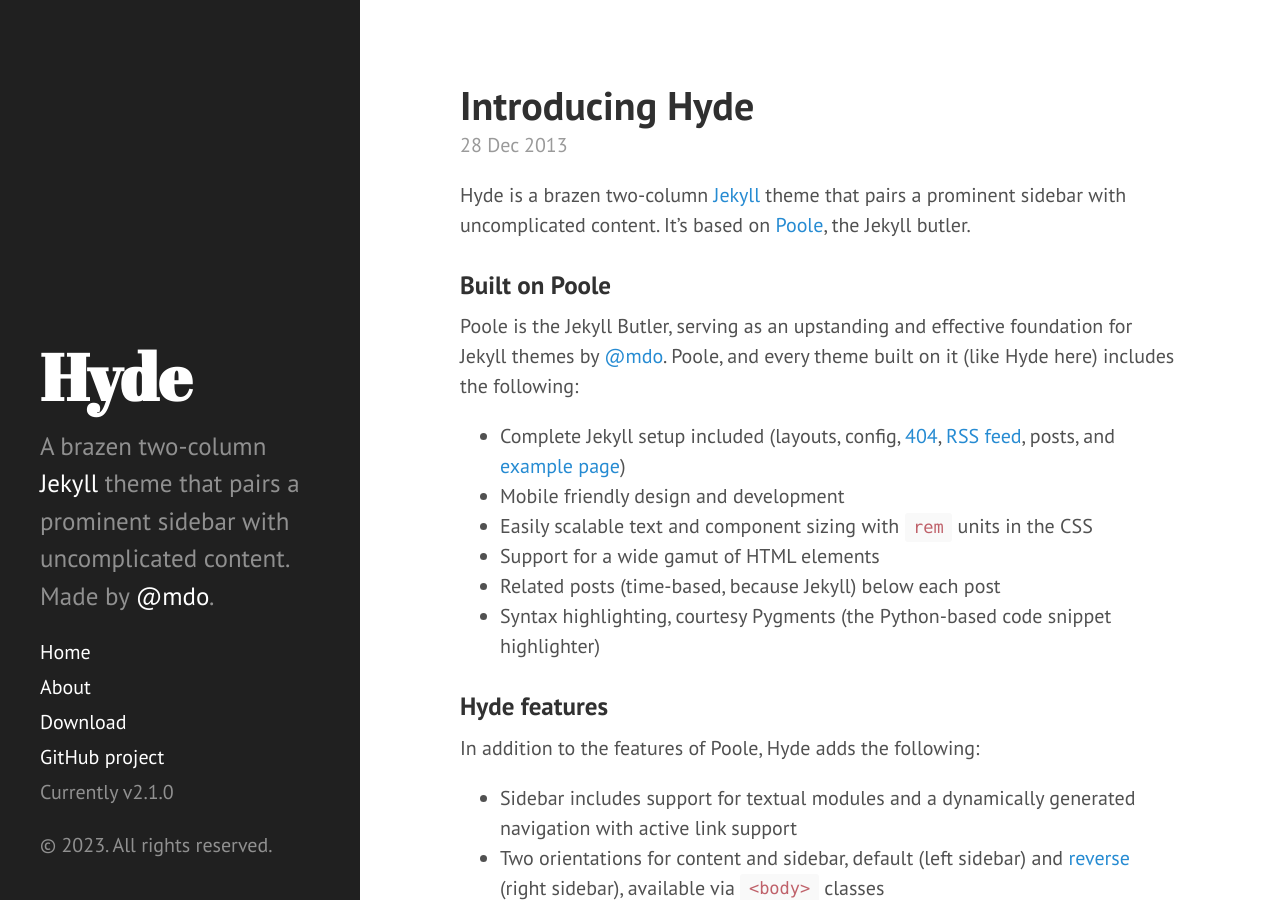
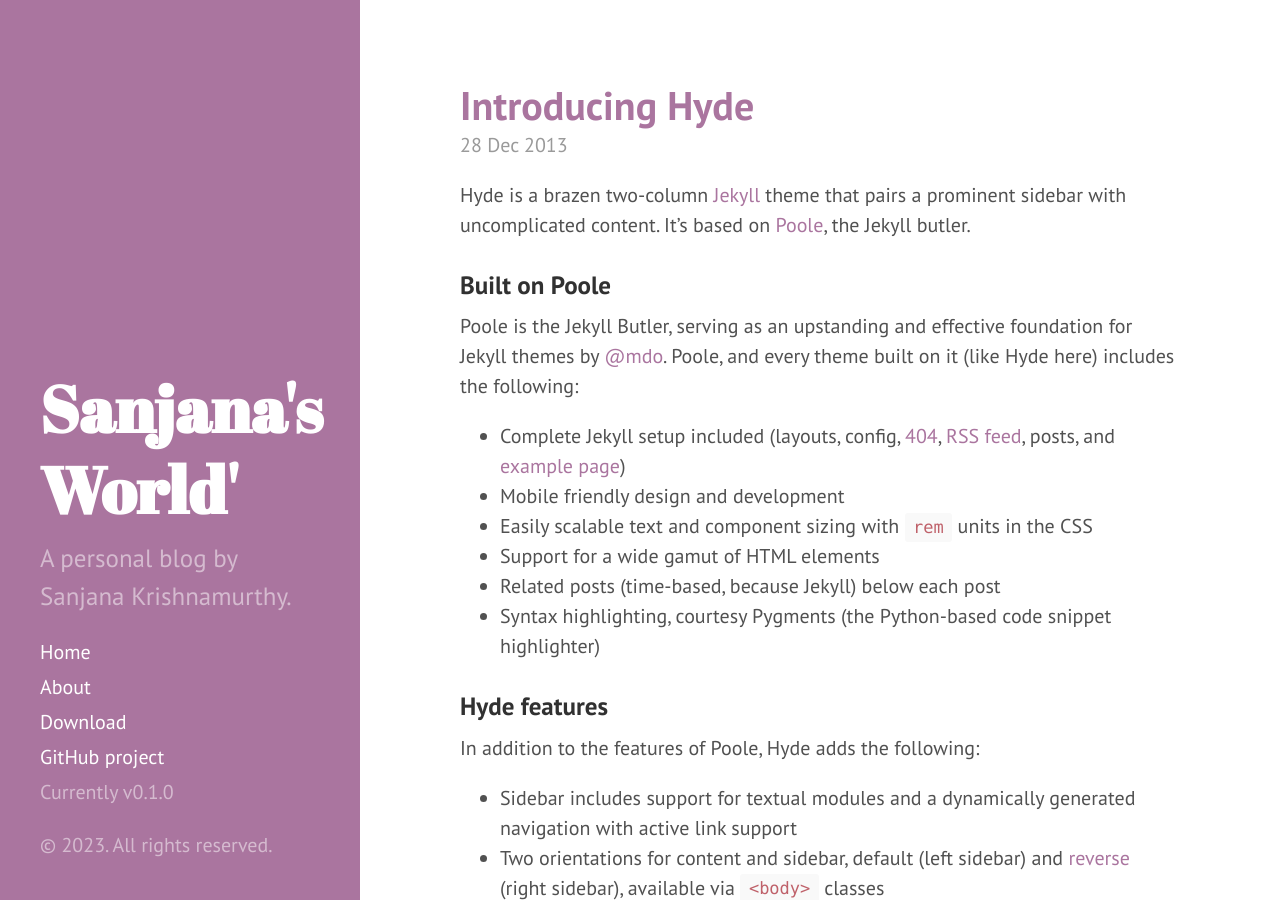
Before and after one commit to sxnjanak/sxnjanak.github.io, a Jekyll site: the page built from index.html, in a window 1280 px wide and 900 px high. Built offline with Jekyll 4.4.1, drawn with Linux system fonts in a browser that asks for light colours; Markdown is read by kramdown in place of the engine named in the settings; the list of posts is cut into pages by our own code.

Commit message:
Update so that formatting is there

```diff
--- a/404.html
+++ b/404.html
@@ -6,5 +6,5 @@
 
 <div class="page">
   <h1 class="page-title">404: Page not found</h1>
-  <p class="lead">Sorry, we've misplaced that URL or it's pointing to something that doesn't exist. <a href="{{ site.baseurl }}">Head back home</a> to try finding it again.</p>
+  <p class="lead">Sorry, we've misplaced that URL or it's pointing to something that doesn't exist. <a href="{{ '/' | relative_url }}">Head back home</a> to try finding it again.</p>
 </div>
--- a/_config.yml
+++ b/_config.yml
@@ -7,20 +7,20 @@
 # relative_permalinks: true
 
 # Setup
-title:            Hyde
-tagline:          'A Jekyll theme'
-description:      'A brazen two-column <a href="http://jekyllrb.com" target="_blank">Jekyll</a> theme that pairs a prominent sidebar with uncomplicated content. Made by <a href="https://twitter.com/mdo" target="_blank">@mdo</a>.'
-url:              http://hyde.getpoole.com
+title:            Sanjana's World'
+tagline:          'My little world.'
+description:      'A personal blog by Sanjana Krishnamurthy.'
+url:              https://sxnjanak.github.io
 baseurl:          /
 
 author:
   name:           'Sanjana Krishnamurthy'
-  url:            'https://sxnjana.github.io'
+  url:            'https://sxnjanak.github.io'
 
 paginate:         5
 
 # Custom vars
-version:          2.1.0
+version:          0.1.0
 
 github:
-  repo:           https://github.com/sxnjanak/sxnjana.github.io
+  repo:           https://github.com/sxnjanak/sxnjanak.github.io
--- a/_includes/head.html
+++ b/_includes/head.html
@@ -15,14 +15,14 @@
   </title>
 
   <!-- CSS -->
-  <link rel="stylesheet" href="{{ site.baseurl }}public/css/poole.css">
-  <link rel="stylesheet" href="{{ site.baseurl }}public/css/syntax.css">
-  <link rel="stylesheet" href="{{ site.baseurl }}public/css/hyde.css">
+  <link rel="stylesheet" href="{{ '/public/css/poole.css' | relative_url }}">
+  <link rel="stylesheet" href="{{ '/public/css/syntax.css' | relative_url }}">
+  <link rel="stylesheet" href="{{ '/public/css/hyde.css' | relative_url }}">
   <link rel="stylesheet" href="http://fonts.googleapis.com/css?family=PT+Sans:400,400italic,700|Abril+Fatface">
 
   <!-- Icons -->
-  <link rel="apple-touch-icon-precomposed" sizes="144x144" href="{{ site.baseurl }}public/apple-touch-icon-144-precomposed.png">
-                                 <link rel="shortcut icon" href="{{ site.baseurl }}public/favicon.ico">
+  <link rel="apple-touch-icon-precomposed" sizes="144x144" href="{{ '/public/apple-touch-icon-144-precomposed.png' | relative_url }}">
+                                 <link rel="shortcut icon" href="{{ '/public/favicon.ico' | relative_url }}">
 
   <!-- RSS -->
   <link rel="alternate" type="application/rss+xml" title="RSS" href="/atom.xml">
--- a/_includes/sidebar.html
+++ b/_includes/sidebar.html
@@ -2,7 +2,7 @@
   <div class="container sidebar-sticky">
     <div class="sidebar-about">
       <h1>
-        <a href="{{ site.baseurl }}">
+        <a href="{{ '/' | relative_url }}">
           {{ site.title }}
         </a>
       </h1>
@@ -10,7 +10,7 @@
     </div>
 
     <nav class="sidebar-nav">
-      <a class="sidebar-nav-item{% if page.url == site.baseurl %} active{% endif %}" href="{{ site.baseurl }}">Home</a>
+      <a class="sidebar-nav-item{% if page.url == site.baseurl %} active{% endif %}" href="{{ '/' | relative_url }}">Home</a>
 
       {% comment %}
         The code below dynamically generates a sidebar nav of pages with
--- a/_layouts/default.html
+++ b/_layouts/default.html
@@ -3,7 +3,7 @@
 
   {% include head.html %}
 
-  <body>
+  <body class="theme-base-0e">
 
     {% include sidebar.html %}
 
--- a/index.html
+++ b/index.html
@@ -27,7 +27,7 @@
   {% endif %}
   {% if paginator.previous_page %}
     {% if paginator.page == 2 %}
-      <a class="pagination-item newer" href="{{ site.baseurl }}">Newer</a>
+      <a class="pagination-item newer" href="{{ '/' | relative_url }}">Newer</a>
     {% else %}
       <a class="pagination-item newer" href="{{ site.baseurl }}page{{paginator.previous_page}}">Newer</a>
     {% endif %}
```
